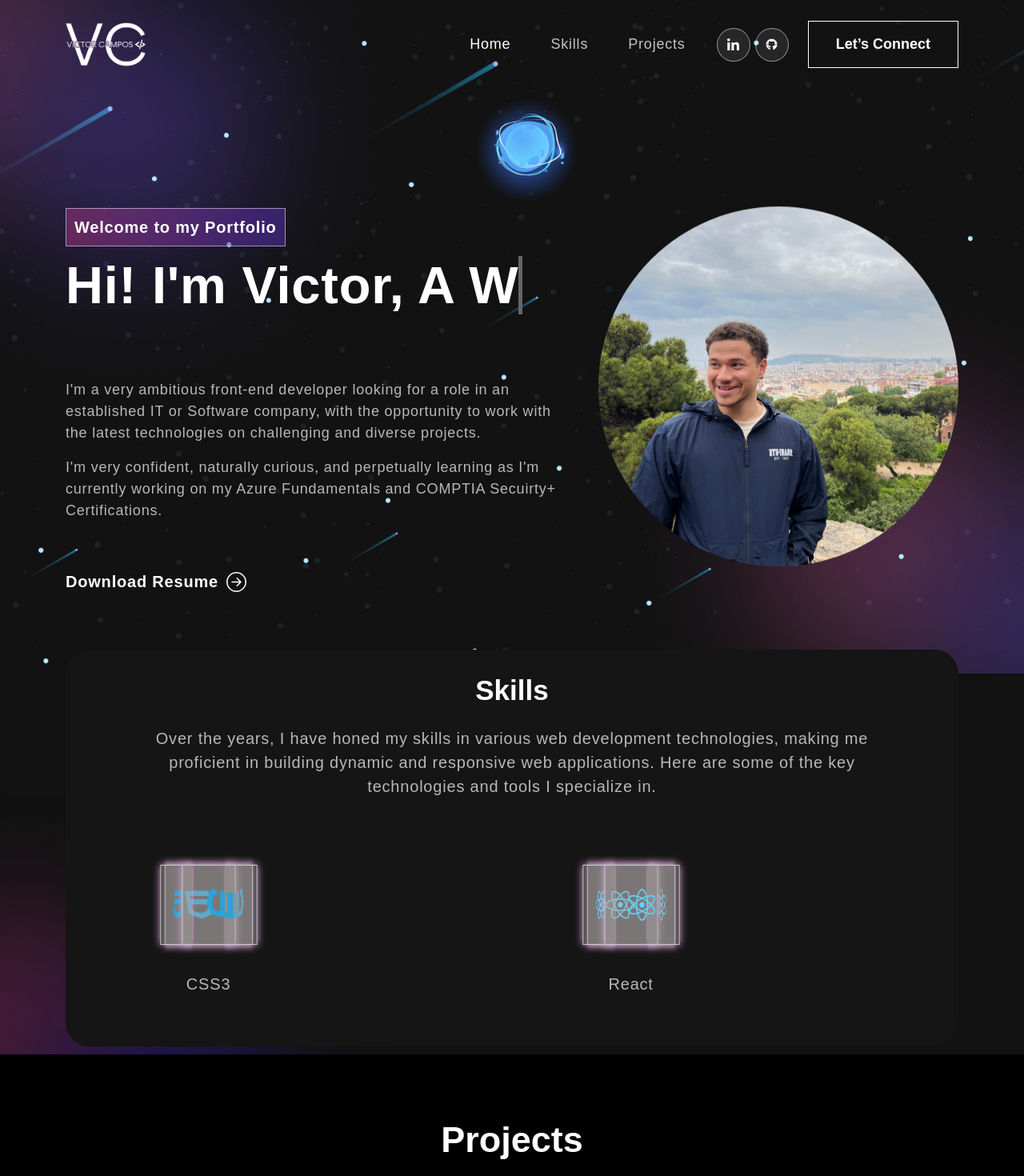
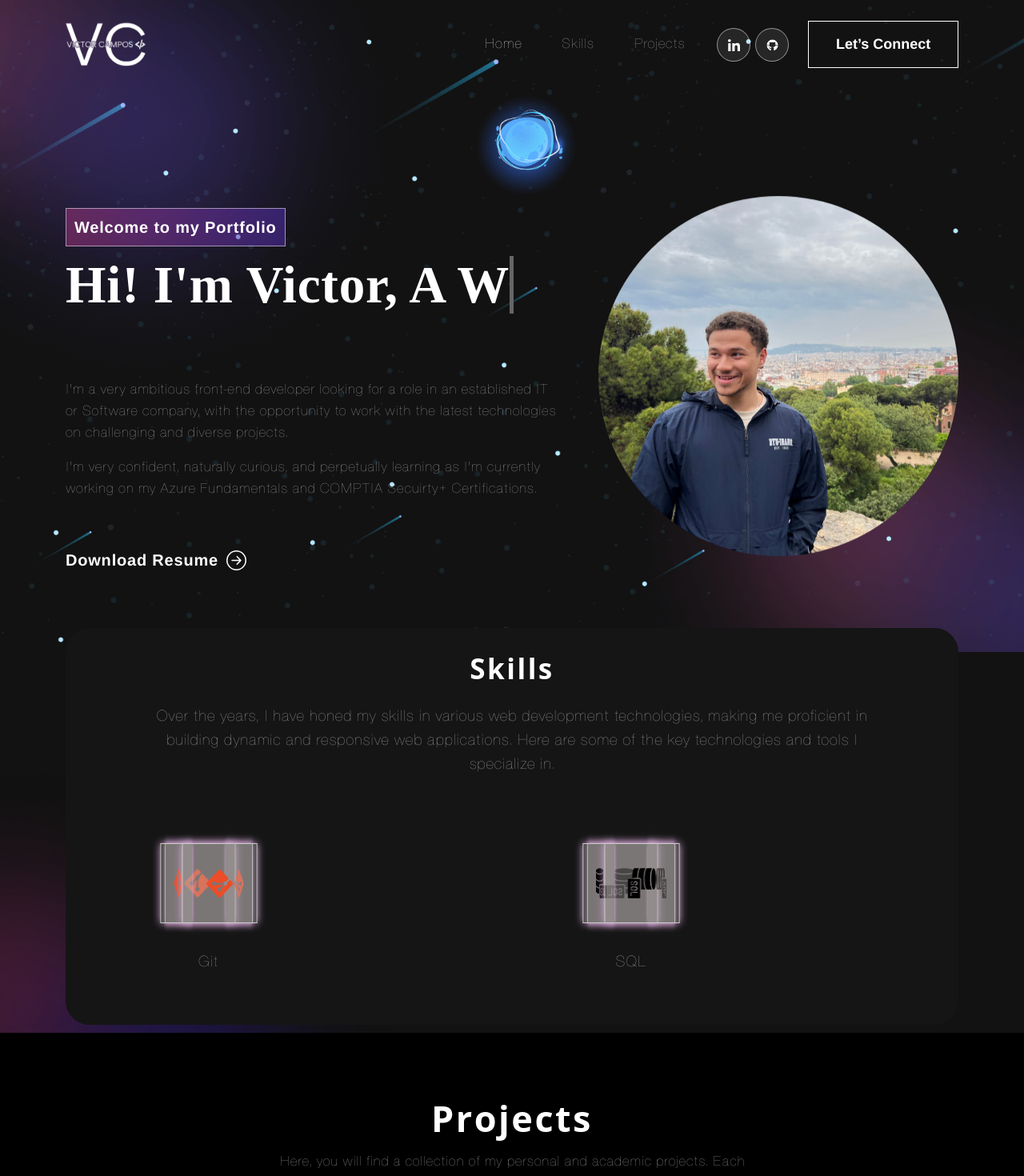
Before and after one commit to 38Victor/portfolio, a React (Create React App) app in the folder portfolio/: page / in a window 1280 px wide. Shown: the top 1470 px of the page at 80% size. Built offline with nearby package versions, Linux system fonts and the light colour scheme.

Commit message:
Finished all the animations and changed fonts, fixed hover visibility on Nav bar buttons, all thats left is moving some margins, fixing photos in porjects and making contact work

```diff
--- a/portfolio/package.json
+++ b/portfolio/package.json
@@ -50,5 +50,9 @@
       "last 1 firefox version",
       "last 1 safari version"
     ]
+  },
+  "devDependencies": {
+    "resolve-url-loader": "^5.0.0",
+    "sass": "^1.77.8"
   }
 }
--- a/portfolio/src/App.css
+++ b/portfolio/src/App.css
@@ -1,20 +1,21 @@
 /************ Custom Font ************/
-/*@font-face {
-	font-family: Centra;
-	src: url('./assets/font/CentraNo2-Bold.ttf');
-	font-weight: 700;
+@import 'animate.css';
+
+@font-face {
+	font-family: 'Coolvetica';
+	src: url('./assets/fonts/CoolveticaRg-Regular.woff2');
 }
+
 @font-face {
-	font-family: Centra;
-	src: url('./assets/font/CentraNo2-Medium.ttf');
-	font-weight: 500;
+	font-family: 'La Belle Aurore';
+	src: url('./assets/fonts/LaBelleAurore.woff2');
 }
+
 @font-face {
-	font-family: Centra;
-	src: url('./assets/font/CentraNo2-Book.ttf');
-	font-weight: 400;
+	font-family: 'Helvetica Neue';
+	src: url('./assets/fonts/helvetica-neu.ttf');
 }
-/*
+
 /************ Default Css ************/
 * {
   margin: 0;
@@ -33,20 +34,29 @@ body {
   position: relative;
   background-color: #121212 !important;
   color: #fff !important;
-  font-family: 'Centra', sans-serif !important;
+  font-family: 'Helvetica Neue' !important;
+  font-weight: 800;
 }
+
 
 h2, h3, h4, h5, h6 {
   margin: 0;
   padding: 0;
   line-height: normal;
+  font-family: system-ui, -apple-system, BlinkMacSystemFont, 'Segoe UI', Roboto, Oxygen, Ubuntu, Cantarell, 'Open Sans', 'Helvetica Neue', sans-serif;
+  font-weight: 100;
+  letter-spacing: 2.5px;
 }
+
 
 h1 {
   margin: 0;
   padding: 0;
   line-height: normal;
   height: 130px;
+  font-family: 'Sans Serif';
+  font-weight: 300;
+
 }
 
 p, a, li, button, ul {
@@ -54,6 +64,10 @@ p, a, li, button, ul {
   padding: 0;
   line-height: normal;
   text-decoration: none;
+  animation: pulse 1s forwards;
+  font-family: 'sans-serif', ;
+  font-size: large;
+
 }
 
 a:hover {
@@ -113,6 +127,8 @@ nav.navbar.scrolled {
   padding: 0px 0;
   background-color: #121212;
 }
+
+
 nav.navbar a.navbar-brand {
     width: 9%;
 }
@@ -124,10 +140,23 @@ nav.navbar .navbar-nav .nav-link.navbar-link {
   font-size: 18px;
   opacity: 0.75;
 }
-nav.navbar .navbar-nav a.nav-link.navbar-link:hover,
+
+
+nav.navbar .navbar-nav a.nav-link.navbar-link:hover{
+  text-shadow:
+  0 0 10px rgba(255, 255, 255, 0.9),  /* Small glow */
+  0 0 20px rgba(255, 255, 255, 0.9),
+  0 0 30px rgba(255, 255, 255, 1),
+  0 0 40px rgba(255, 255, 255, 1);    /* larger glow */
+  opacity: 1;
+}
+
+
 nav.navbar .navbar-nav a.nav-link.navbar-link.active {
     opacity: 1;
 }
+
+
 span.navbar-text {
     display: flex;
     align-items: center;
@@ -197,6 +226,7 @@ span.navbar-text {
 }
 .navbar-text button:hover {
   color: #121212;
+
 }
 .navbar-text button:hover::before {
 	content: "";
--- /dev/null
+++ b/portfolio/src/components/AnimatedLetters.js
@@ -0,0 +1,16 @@
+import React from 'react';
+import './index.scss'; // Ensure it points to the correct SCSS file
+
+const AnimatedLetters = ({ letterClass, strArray, idx, elementType: ElementType = 'span' }) => {
+    return (
+        <ElementType>
+            {strArray.map((char, i) => (
+                <span key={char + i} className={`${letterClass} _${i + idx}`}>
+                    {char}
+                </span>
+            ))}
+        </ElementType>
+    );
+};
+
+export default AnimatedLetters;
--- a/portfolio/src/components/Projects.js
+++ b/portfolio/src/components/Projects.js
@@ -1,3 +1,4 @@
+import React, { useEffect, useState } from 'react';
 import { Container, Row, Col, Tab, Nav } from "react-bootstrap";
 import { ProjectCard } from "./ProjectCard";
 import Plutus from "../assets/images/Plutus.png";
@@ -6,11 +7,21 @@ import RetailRenaissance from "../assets/images/RetailRenissance.png";
 import colorSharp2 from "../assets/images/color-sharp2.png";
 import 'animate.css';
 import TrackVisibility from 'react-on-screen';
-import { faHtml5, faCss3, faReact, faJsSquare, faPython, } from '@fortawesome/free-brands-svg-icons';
+import { faHtml5, faCss3, faReact, faJsSquare, faPython } from '@fortawesome/free-brands-svg-icons';
 import SQLIcon from "../assets/images/SQLIcon.png";
-
+import AnimatedLetters from './AnimatedLetters';
+import './index.scss'; // Ensure this is correctly imported
 
 export const Projects = () => {
+  const [letterClass, setLetterClass] = useState('text-animate');
+
+  useEffect(() => {
+    const timeout = setTimeout(() => {
+      setLetterClass('text-animate-hover');
+    }, 4000);
+    return () => clearTimeout(timeout);
+  }, []);
+
   const projects = [
     {
       title: "Plutus",
@@ -62,6 +73,8 @@ export const Projects = () => {
     },
   ];
 
+  const headingArray = ['P', 'r', 'o', 'j', 'e', 'c', 't', 's'];
+
   return (
     <section className="project" id="projects">
       <Container>
@@ -70,7 +83,14 @@ export const Projects = () => {
             <TrackVisibility>
               {({ isVisible }) =>
                 <div className={isVisible ? "animate__animated animate__fadeIn" : ""}>
-                  <h2>Projects</h2>
+                  <h2>
+                    <AnimatedLetters
+                      letterClass={letterClass}
+                      strArray={headingArray}
+                      idx={15}
+                      elementType="h2"
+                    />
+                  </h2>
                   <p>Here, you will find a collection of my personal and academic projects. Each project reflects my journey in software development, demonstrating my skills in Python, JavaScript, SQL and more. My work, ranges from web development to data analysis and beyond. Stay tuned for more!</p>
                   <Tab.Container id="projects-tabs" defaultActiveKey="first">
                     <Tab.Content id="slideInUp" className={isVisible ? "animate__animated animate__slideInUp" : ""}>
@@ -93,7 +113,7 @@ export const Projects = () => {
           </Col>
         </Row>
       </Container>
-      <img className="background-image-right" src={colorSharp2}></img>
+      <img className="background-image-right" src={colorSharp2} alt="background"></img>
     </section>
   );
 }
--- a/portfolio/src/components/Skills.js
+++ b/portfolio/src/components/Skills.js
@@ -1,12 +1,15 @@
-import React from 'react';
+import React, { useEffect, useState } from 'react';
 import Carousel from 'react-multi-carousel';
 import 'react-multi-carousel/lib/styles.css';
 import colorSharp from "../assets/images/color-sharp.png";
 import { FontAwesomeIcon } from '@fortawesome/react-fontawesome';
 import { faFigma, faHtml5, faCss3, faReact, faJsSquare, faGitAlt } from '@fortawesome/free-brands-svg-icons';
 import SQLIcon from '../assets/images/SQLIcon.png';
+import AnimatedLetters from './AnimatedLetters';
 
 export const Skills = () => {
+  const [letterClass, setLetterClass] = useState('text-animate');
+
   const responsive = {
     superLargeDesktop: {
       breakpoint: { max: 4000, min: 3000 },
@@ -36,21 +39,37 @@ export const Skills = () => {
     { type: 'image', src: SQLIcon, name: 'SQL', className: "SQLIcon" },
   ];
 
+  useEffect(() => {
+    const timeout = setTimeout(() => {
+      setLetterClass('text-animate-hover');
+    }, 4000);
+    return () => clearTimeout(timeout);
+  }, []);
+
+  const headingArray = ['S', 'k', 'i', 'l', 'l', 's'];
+
   return (
     <section className="skill" id="skills">
       <div className="container">
         <div className="row">
           <div className="col-12">
             <div className="skill-bx wow zoomIn">
-              <h2>Skills</h2>
+              <h2>
+                <AnimatedLetters
+                  letterClass={letterClass}
+                  strArray={headingArray}
+                  idx={15}
+                />
+              </h2>
               <p>Over the years, I have honed my skills in various web development technologies, making me proficient in building dynamic and responsive web applications.
-                 Here are some of the key technologies and tools I specialize in.</p>
-                 <Carousel
+                Here are some of the key technologies and tools I specialize in.</p>
+              <Carousel
                 responsive={responsive}
                 infinite={true}
                 className="skill-slider"
                 customLeftArrow={<div></div>}
-                customRightArrow={<div></div>}>
+                customRightArrow={<div></div>}
+              >
                 {skills.map((skill, index) => (
                   <div className="skill-item" key={index}>
                     <div className="cube-container">
@@ -79,22 +98,22 @@ export const Skills = () => {
                         ) : (
                           <>
                             <div className='face1'>
-                              <img src={skill.src} alt={skill.name} className="skill-image"/>
+                              <img src={skill.src} alt={skill.name} className="skill-image" />
                             </div>
                             <div className='face2'>
-                              <img src={skill.src} alt={skill.name} className="skill-image"/>
+                              <img src={skill.src} alt={skill.name} className="skill-image" />
                             </div>
                             <div className='face3'>
-                              <img src={skill.src} alt={skill.name} className="skill-image"/>
+                              <img src={skill.src} alt={skill.name} className="skill-image" />
                             </div>
                             <div className='face4'>
-                              <img src={skill.src} alt={skill.name} className="skill-image"/>
+                              <img src={skill.src} alt={skill.name} className="skill-image" />
                             </div>
                             <div className='face5'>
-                              <img src={skill.src} alt={skill.name} className="skill-image"/>
+                              <img src={skill.src} alt={skill.name} className="skill-image" />
                             </div>
                             <div className='face6'>
-                              <img src={skill.src} alt={skill.name} className="skill-image"/>
+                              <img src={skill.src} alt={skill.name} className="skill-image" />
                             </div>
                           </>
                         )}
@@ -110,5 +129,5 @@ export const Skills = () => {
       </div>
       <img className="background-image-left" src={colorSharp} alt="Image" />
     </section>
-  )
-}
+  );
+};
--- a/portfolio/src/components/AnimatedLetters/index.scss
+++ b/portfolio/src/components/index.scss
@@ -1,4 +1,3 @@
-
 .text-animate {
     display: inline-block;
     opacity: 0;
@@ -18,7 +17,6 @@
     }
   }
 
-
   @for $i from 1 through 35 {
     .text-animate._#{$i} {
       animation-delay: #{$i / 10}s;
```
Also changed, not shown: portfolio/src/App.js (+5 -6 lines), portfolio/src/components/AnimatedLetters/Home/index.js (deleted, +0 -49 lines), portfolio/src/components/AnimatedLetters/Home/index.scss (deleted, +0 -90 lines), portfolio/src/components/AnimatedLetters/index.js (deleted, +0 -17 lines), 1 other file (tests, documents, lock files or other folders). Lines whose indentation alone changed are shown as unchanged.
